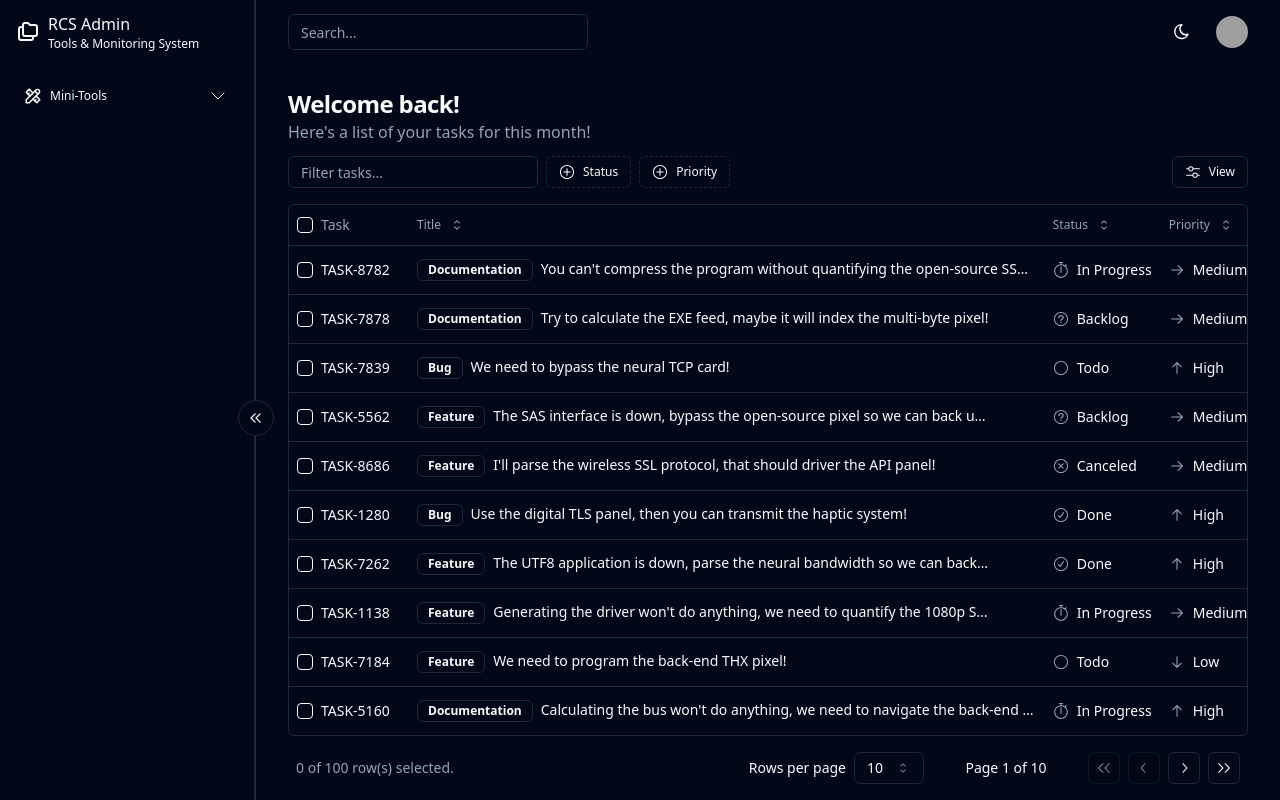
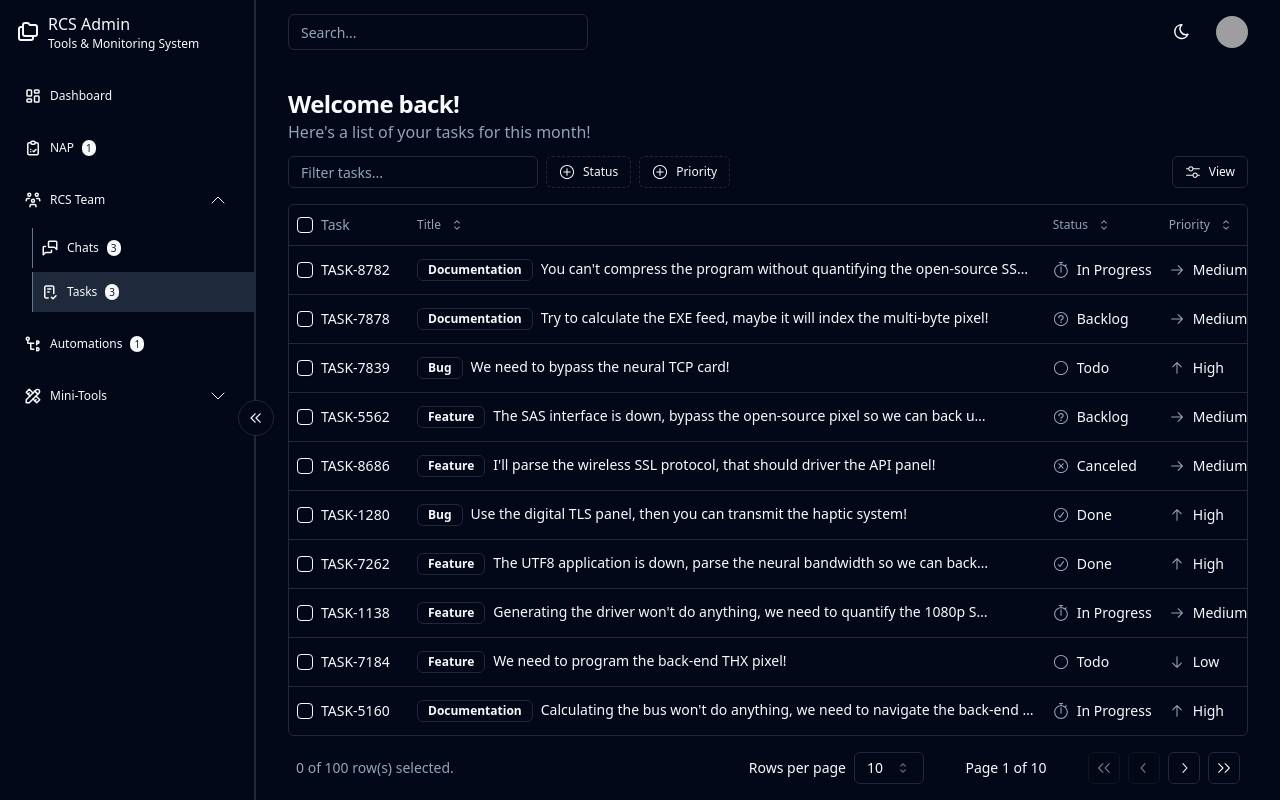
Before and after one commit to Almaniego08/OnlineStamp, a React (Vite) app: page /tasks in a window 1280 px wide. Built offline with nearby package versions, Linux system fonts and the light colour scheme; grey boxes are pictures that could not be loaded.

Commit message:
somechanges

```diff
--- a/src/data/sidelinks.tsx
+++ b/src/data/sidelinks.tsx
@@ -21,44 +21,44 @@ export interface SideLink extends NavLink {
 }
 
 export const sidelinks: SideLink[] = [
-  // {
-  //   title: 'Dashboard',
-  //   label: '',
-  //   href: '/',
-  //   icon: <IconLayoutDashboard size={18} />,
-  // },
-  // {
-  //   title: 'NAP',
-  //   label: '1',
-  //   href: '/nap',
-  //   icon: <IconCheckupList size={18} />,
-  // },
-  // {
-  //   title: 'RCS Team',
-  //   label: '',
-  //   href: '',
-  //   icon: <IconUsersGroup size={18} />,
-  //   sub: [
-  //     {
-  //       title: 'Chats',
-  //       label: '3',
-  //       href: '/chats',
-  //       icon: <IconMessages size={18} />,
-  //     },
-  //     {
-  //       title: 'Tasks',
-  //       label: '3',
-  //       href: '/tasks',
-  //       icon: <IconChecklist size={18} />,
-  //     }
-  //   ]
-  // },
-  // {
-  //   title: 'Automations',
-  //   label: '1',
-  //   href: '/automation',
-  //   icon: <IconAutomaticGearbox size={18} />,
-  // },
+  {
+    title: 'Dashboard',
+    label: '',
+    href: '/',
+    icon: <IconLayoutDashboard size={18} />,
+  },
+  {
+    title: 'NAP',
+    label: '1',
+    href: '/nap',
+    icon: <IconCheckupList size={18} />,
+  },
+  {
+    title: 'RCS Team',
+    label: '',
+    href: '',
+    icon: <IconUsersGroup size={18} />,
+    sub: [
+      {
+        title: 'Chats',
+        label: '3',
+        href: '/chats',
+        icon: <IconMessages size={18} />,
+      },
+      {
+        title: 'Tasks',
+        label: '3',
+        href: '/tasks',
+        icon: <IconChecklist size={18} />,
+      }
+    ]
+  },
+  {
+    title: 'Automations',
+    label: '1',
+    href: '/automation',
+    icon: <IconAutomaticGearbox size={18} />,
+  },
   {
     title: 'Mini-Tools',
     label: '',
--- a/src/pages/dashboard/index.tsx
+++ b/src/pages/dashboard/index.tsx
@@ -1,19 +1,19 @@
 import { Layout } from '@/components/custom/layout'
 import { Button } from '@/components/custom/button'
-import {
-  Card,
-  CardContent,
-  CardDescription,
-  CardHeader,
-  CardTitle,
-} from '@/components/ui/card'
+// import {
+//   Card,
+//   CardContent,
+//   CardDescription,
+//   CardHeader,
+//   CardTitle,
+// } from '@/components/ui/card'
 import { Search } from '@/components/search'
-import { Tabs, TabsContent, TabsList, TabsTrigger } from '@/components/ui/tabs'
+// import { Tabs, TabsContent, TabsList, TabsTrigger } from '@/components/ui/tabs'
 import ThemeSwitch from '@/components/theme-switch'
 import { TopNav } from '@/components/top-nav'
 import { UserNav } from '@/components/user-nav'
-import { RecentSales } from './components/recent-sales'
-import { Overview } from './components/overview'
+// import { RecentSales } from './components/recent-sales'
+// import { Overview } from './components/overview'
 
 export default function Dashboard() {
   return (
@@ -36,7 +36,7 @@ export default function Dashboard() {
             <Button>Download</Button>
           </div>
         </div>
-        <Tabs
+        {/* <Tabs
           orientation='vertical'
           defaultValue='overview'
           className='space-y-4'
@@ -175,7 +175,7 @@ export default function Dashboard() {
               </Card>
             </div>
           </TabsContent>
-        </Tabs>
+        </Tabs> */}
       </Layout.Body>
     </Layout>
   )
```
